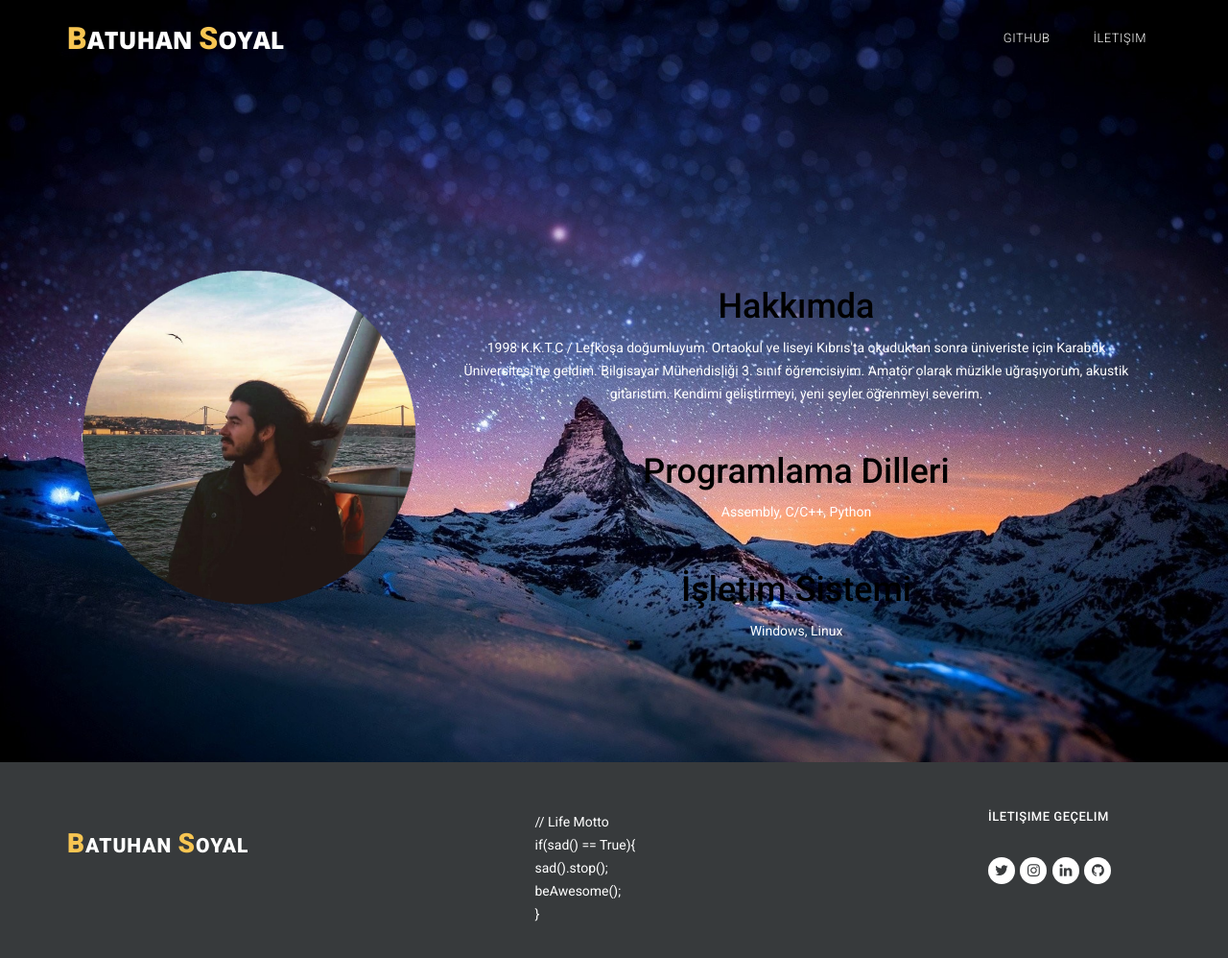
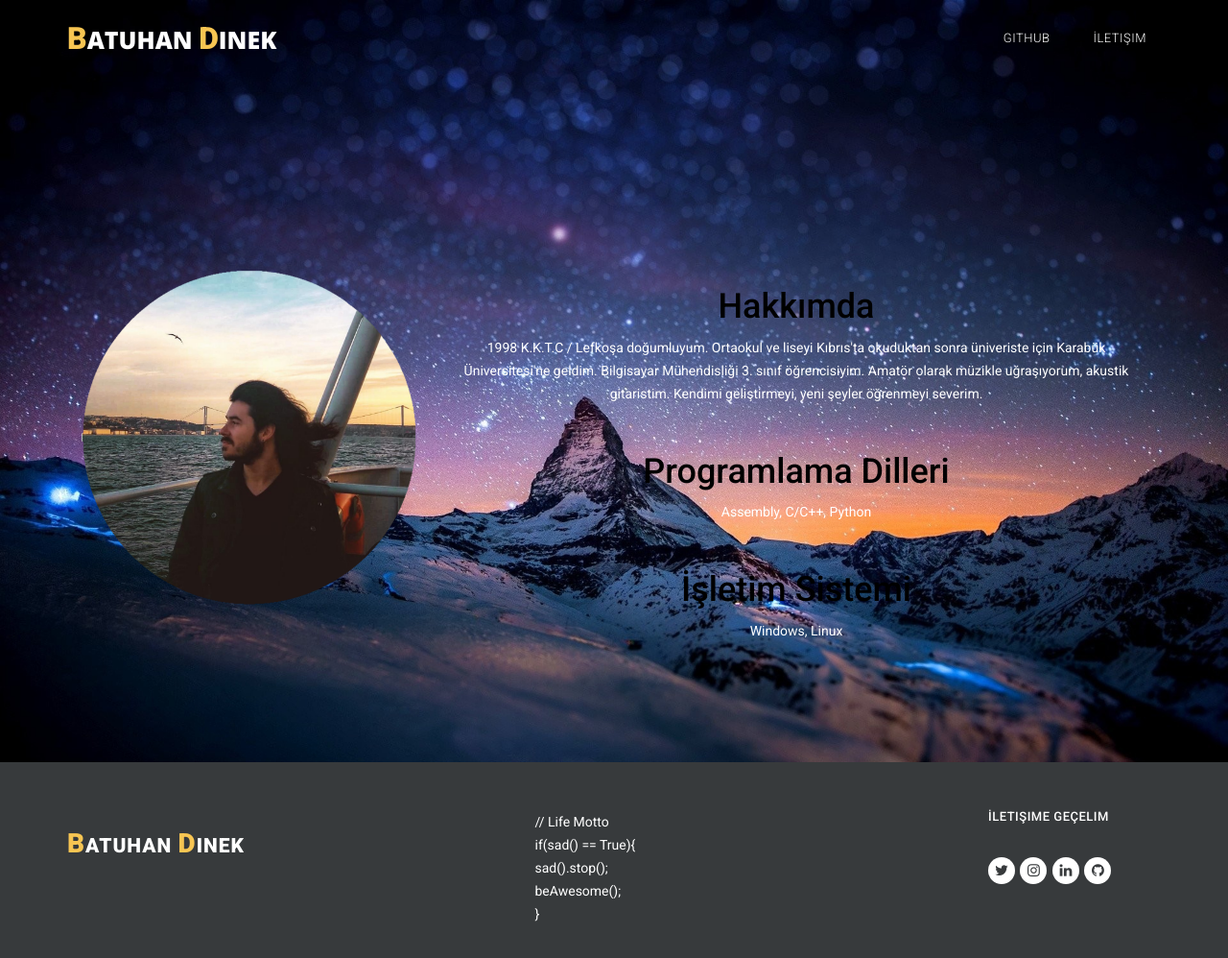
Before and after one commit to batuhandinek/batuhandinek.github.io, a plain HTML site: page index.html in a window 1280 px wide. Shown: the whole page at 96% size. Drawn offline with nearby package versions, Linux system fonts and the light colour scheme.

Commit message:
Update index.html

```diff
--- a/index.html
+++ b/index.html
@@ -33,7 +33,7 @@
                         <span class="icon-bar"></span>
                         <span class="icon-bar"></span>
                     </button>
-                    <a href="#" class="navbar-brand scroll-top"><em>B</em>atuhan <em>S</em>oyal</a>
+                    <a href="#" class="navbar-brand scroll-top"><em>B</em>atuhan <em>D</em>inek</a>
                 </div>
                 <!--/.navbar-header-->
                 <div id="main-nav" class="collapse navbar-collapse">
@@ -86,7 +86,7 @@
             <div class="row">
                 <div class="col-md-5 col-sm-12">
                     <div class="logo">
-                        <a class="logo-ft scroll-top" href="#"><em>B</em>atuhan <em>S</em>oyal</a>
+                        <a class="logo-ft scroll-top" href="#"><em>B</em>atuhan <em>D</em>inek</a>
 
                     </div>
                 </div>
```
